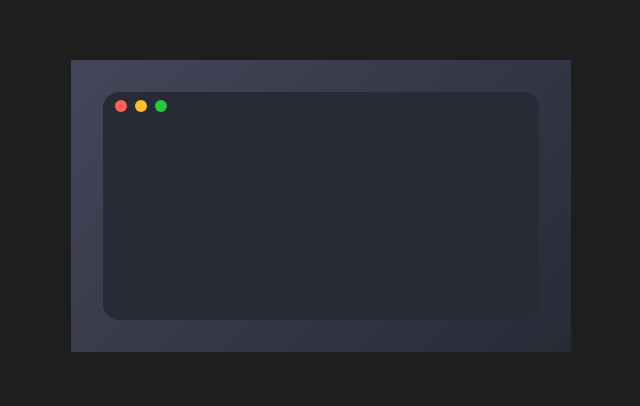
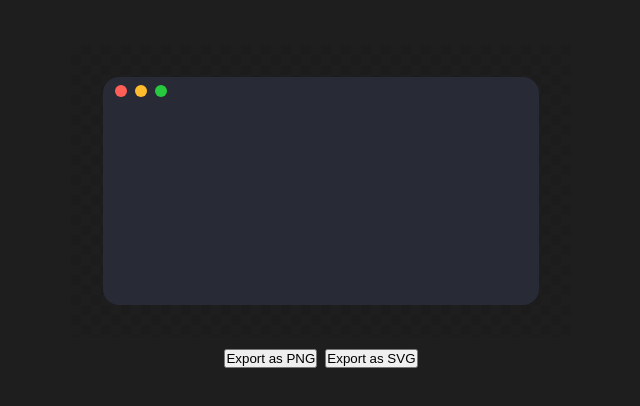
Before and after one commit to MasoomehMokhtari78/code-snippet, a React (Vite) app in the folder code-snippet/: page / in a window 1280 px wide. Shown: the part 194-600 px from the top of the page, without its empty margins (319-959 px from the left). Built offline with nearby package versions, Linux system fonts and the light colour scheme.

Commit message:
feat: add export function using context

```diff
--- a/code-snippet/package.json
+++ b/code-snippet/package.json
@@ -10,6 +10,7 @@
     "preview": "vite preview"
   },
   "dependencies": {
+    "html-to-image": "^1.11.13",
     "prismjs": "^1.30.0",
     "react": "^19.1.1",
     "react-dom": "^19.1.1"
--- a/code-snippet/src/App.tsx
+++ b/code-snippet/src/App.tsx
@@ -2,19 +2,34 @@ import { useState } from "react";
 import "prismjs/themes/prism.css";
 import "./App.css";
 import { SnippetLayout } from "./components/SnippetLayout";
+import {
+  SnippetContextProvider,
+  useSnippetContext,
+} from "./Context/SnippetContext";
 
 function App() {
-  const [value, setValue] = useState<string | undefined>();
-
   return (
     <div
       style={{
         display: "flex",
         alignItems: "center",
         justifyContent: "center",
+        flexDirection: "column",
         height: "100%",
       }}
     >
+      <SnippetContextProvider>
+        <SnippetComp />
+      </SnippetContextProvider>
+    </div>
+  );
+}
+
+function SnippetComp() {
+  const [value, setValue] = useState<string | undefined>();
+  const { exportAsPng, exportAsSvg } = useSnippetContext();
+  return (
+    <>
       <SnippetLayout
         value={value}
         onChange={(newValue: string) => setValue(newValue)}
@@ -22,8 +37,13 @@ function App() {
         theme="Dracula"
         fontSize="14px"
         fontFamily="cursive"
+        isBackgroundTransparent
       />
-    </div>
+      <div style={{ marginTop: "12px", display: "flex", gap: "8px" }}>
+        <button onClick={exportAsPng}>Export as PNG</button>
+        <button onClick={exportAsSvg}>Export as SVG</button>
+      </div>
+    </>
   );
 }
 
--- /dev/null
+++ b/code-snippet/src/Context/SnippetContext.tsx
@@ -0,0 +1,51 @@
+import { createContext, useContext, useRef, type ReactNode } from "react";
+import { toPng, toSvg } from "html-to-image";
+
+type SnippetContextType = {
+  editorRef: React.RefObject<HTMLDivElement | null>;
+  exportAsPng: () => Promise<void>;
+  exportAsSvg: () => Promise<void>;
+};
+
+const SnippetContext = createContext<SnippetContextType | null>(null);
+
+export const SnippetContextProvider = ({
+  children,
+}: {
+  children: ReactNode;
+}) => {
+  const editorRef = useRef<HTMLDivElement | null>(null);
+
+  const exportAsPng = async () => {
+    if (!editorRef.current) return;
+    const dataUrl = await toPng(editorRef.current);
+    const link = document.createElement("a");
+    link.download = "snippet.png";
+    link.href = dataUrl;
+    link.click();
+  };
+
+  const exportAsSvg = async () => {
+    if (!editorRef.current) return;
+    const dataUrl = await toSvg(editorRef.current);
+    const link = document.createElement("a");
+    link.download = "snippet.svg";
+    link.href = dataUrl;
+    link.click();
+  };
+
+  return (
+    <SnippetContext.Provider value={{ editorRef, exportAsPng, exportAsSvg }}>
+      {children}
+    </SnippetContext.Provider>
+  );
+};
+
+export const useSnippetContext = () => {
+  const ctx = useContext(SnippetContext);
+  if (!ctx)
+    throw new Error(
+      "useSnippetExport must be used inside SnippetExportProvider"
+    );
+  return ctx;
+};
--- a/code-snippet/src/components/SnippetLayout.tsx
+++ b/code-snippet/src/components/SnippetLayout.tsx
@@ -3,6 +3,7 @@ import { CodeEditor } from "./CodeEditor";
 import type { CodeEditorProps } from "../types";
 import { useTheme } from "../themes/useTheme";
 import { Header } from "./Header";
+import { useSnippetContext } from "../Context/SnippetContext";
 
 export type LayoutType = CodeEditorProps & {
   width?: CSSProperties["width"];
@@ -51,8 +52,10 @@ export const SnippetLayout = ({
       }
     : {};
 
+  const { editorRef } = useSnippetContext();
   return (
     <div
+      ref={editorRef}
       style={{
         display: "flex",
         flexDirection: "column",
```
Also changed, not shown: code-snippet/src/Utils.ts (added, +29 -0 lines), 1 other file (tests, documents, lock files or other folders).
